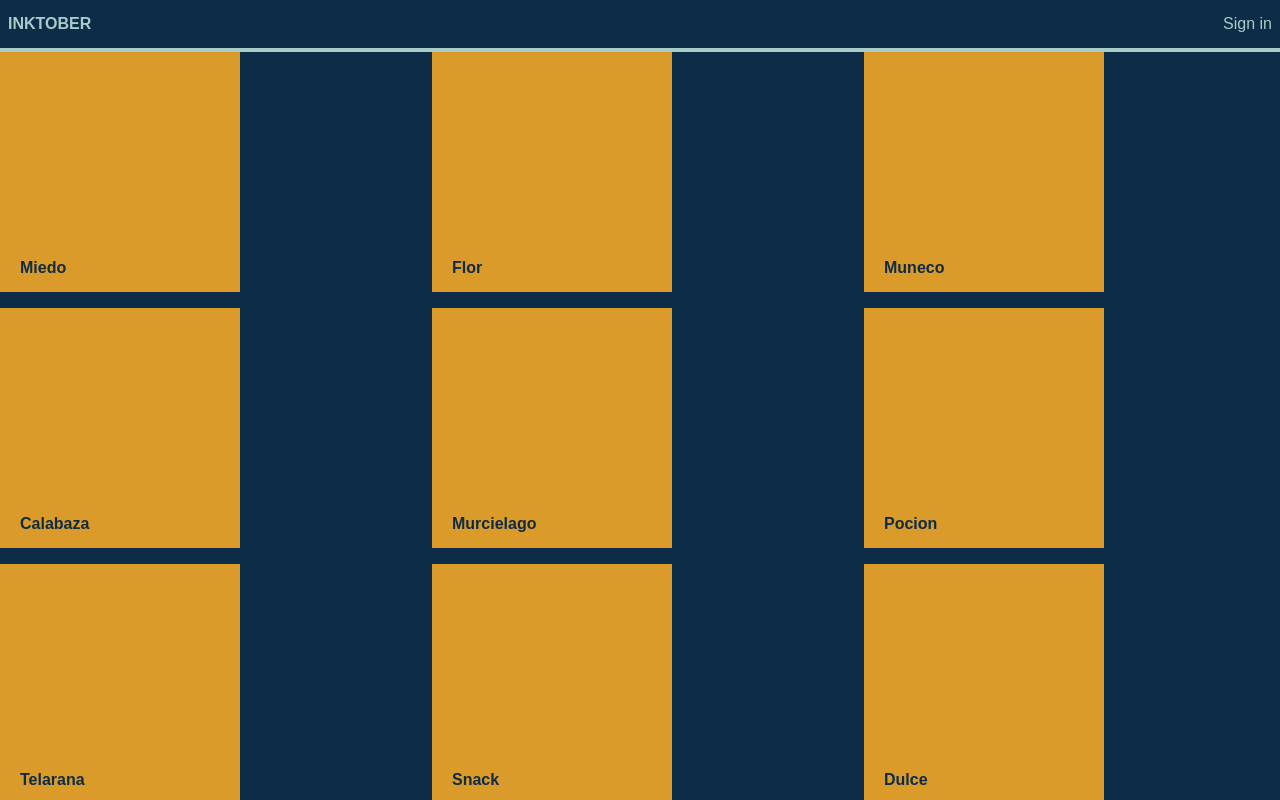
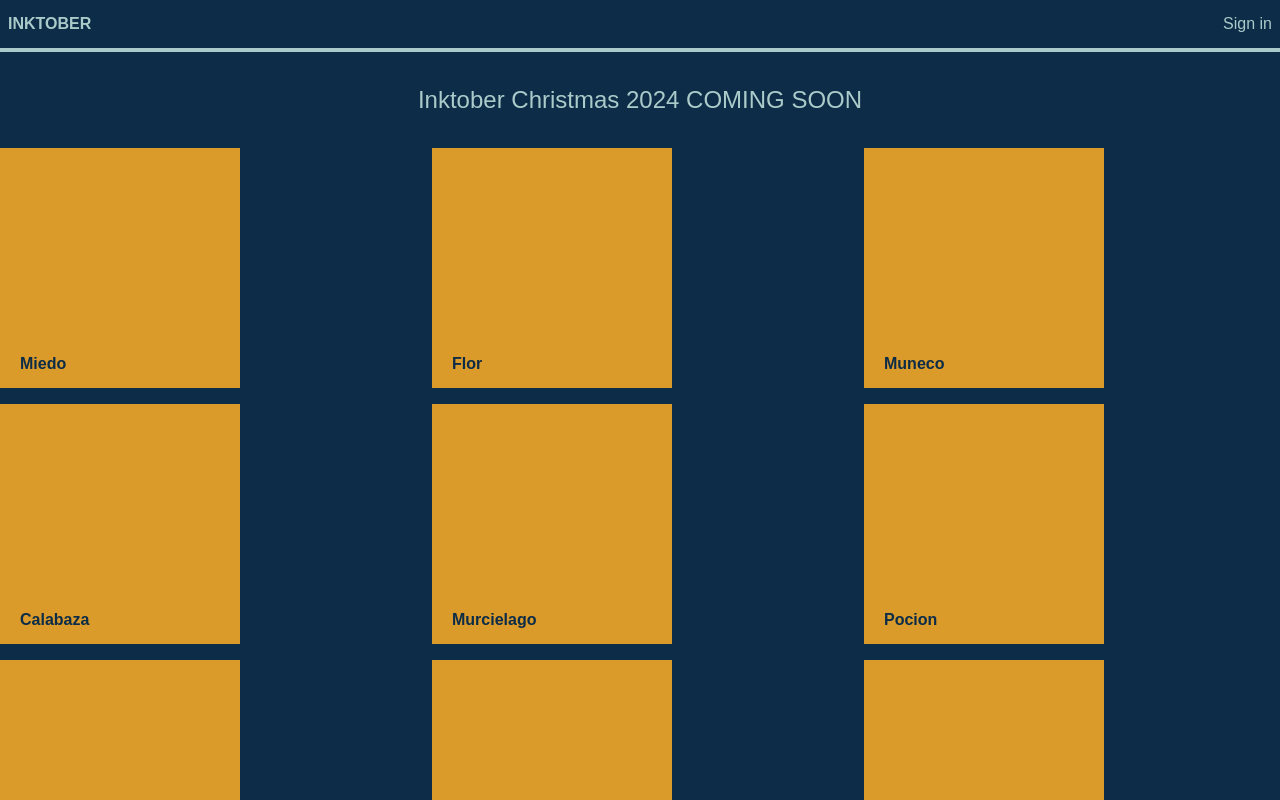
Before and after one commit to Botoku/inktober, a Next.js app: page / in a window 1280 px wide. Shown: the top 800 px of the page. Built offline with nearby package versions, Linux system fonts and the light colour scheme; no server answers.

Commit message:
feat: inktober christmas text added

```diff
--- a/app/components/HomeList.jsx
+++ b/app/components/HomeList.jsx
@@ -37,6 +37,7 @@ const themes = [
 const HomeList = () => {
   return (
     <div>
+      <p className="text-center mb-8 pt-8 text-2xl text-mint">Inktober Christmas 2024 COMING SOON</p>
       <div className="grid grid-cols-3 gap-4">
         {themes.map((theme, i) => {
           return (
```
